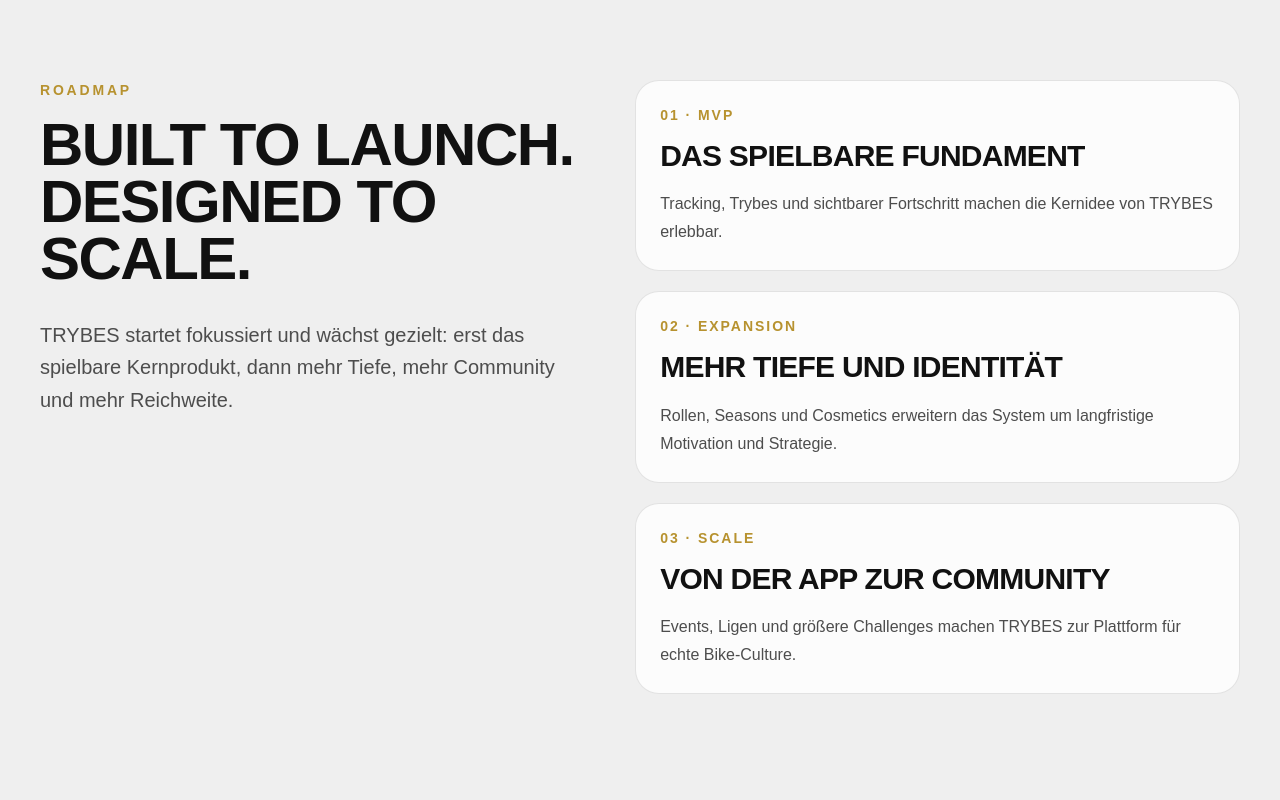
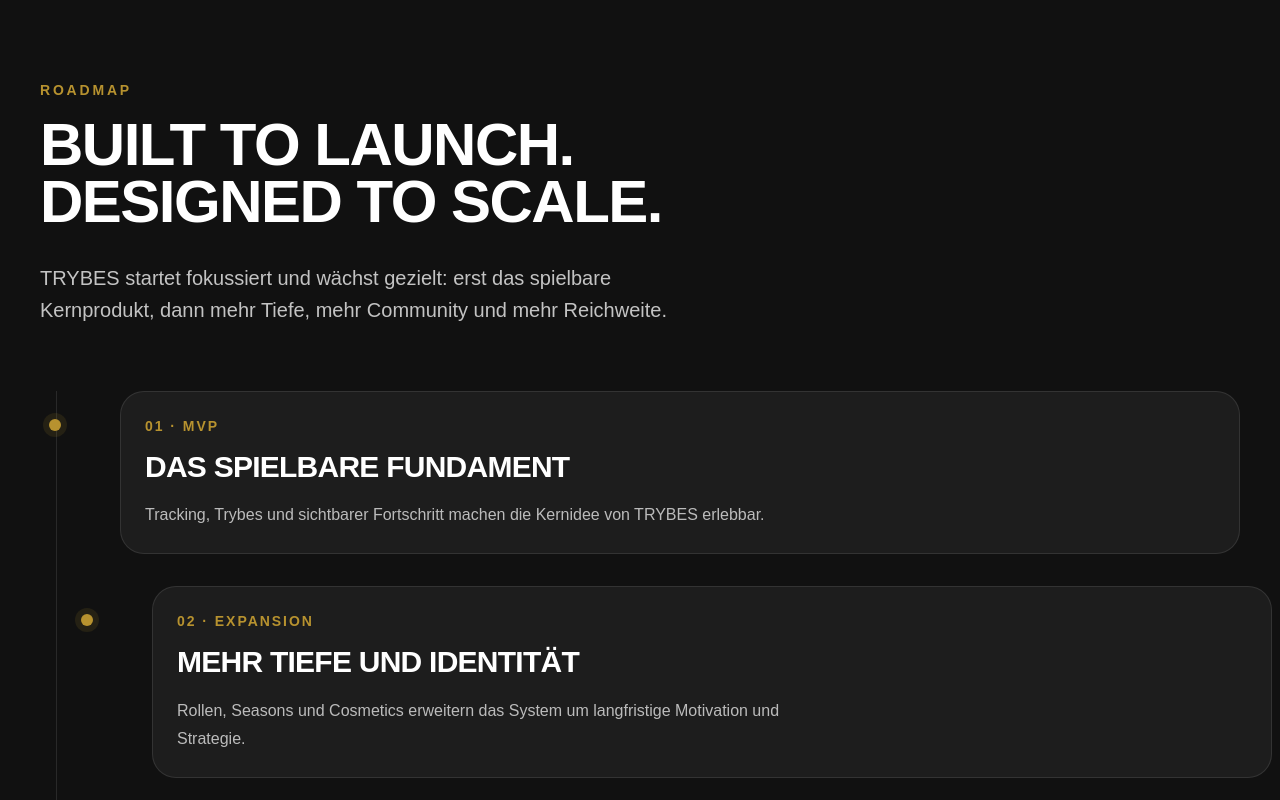
Before and after one commit to Lucas-MStein/trybes-app, a Next.js app: page / in a window 1280 px wide. Shown: the part 2400-3200 px from the top of the page. Built offline with nearby package versions, Linux system fonts and the light colour scheme.

Commit message:
adjusted roadmap

```diff
--- a/src/components/sections/roadmap.tsx
+++ b/src/components/sections/roadmap.tsx
@@ -20,8 +20,7 @@
     ];
 
     return (
-        <Section id="roadmap" tone="light">
-            <div className="grid gap-12 lg:grid-cols-[0.95fr_1.05fr] lg:items-start">
+        <Section id="roadmap" tone="dark">
             <div className="max-w-3xl">
                 <p className="mb-4 text-sm font-semibold uppercase tracking-[0.2em] text-[#b7922f]">
                     Roadmap
@@ -32,18 +31,31 @@
                     <span className="block">Designed to scale.</span>
                 </h2>
 
-                    <p className="mt-8 max-w-2xl text-lg leading-relaxed text-[#4d4d4d] sm:text-xl">
+                <p className="mt-8 max-w-2xl text-lg leading-relaxed text-white/75 sm:text-xl">
                     TRYBES startet fokussiert und wächst gezielt: erst das spielbare
                     Kernprodukt, dann mehr Tiefe, mehr Community und mehr Reichweite.
                 </p>
             </div>
 
-                <div className="grid gap-5">
-                    {phases.map((phase) => (
+            <div className="relative mt-16">
+                {/* Timeline line */}
+                <div className="absolute left-4 top-0 hidden h-full w-px bg-white/10 md:block" />
+
+                <div className="space-y-8">
+                    {phases.map((phase, index) => (
                         <div
                             key={phase.label}
-                            className="rounded-3xl border border-black/10 bg-white/80 p-6 transition duration-300 hover:-translate-y-1 hover:shadow-[0_18px_40px_rgba(0,0,0,0.08)]"
+                            className={`relative md:grid md:grid-cols-[56px_1fr] md:gap-6 ${
+                                index % 2 === 1 ? "lg:translate-x-8" : ""
+                            }`}
                         >
+                            {/* Timeline dot */}
+                            <div className="relative hidden md:flex">
+                                <div className="absolute left-[9px] top-7 h-3 w-3 rounded-full bg-[#b7922f] shadow-[0_0_0_6px_rgba(183,146,47,0.12)]" />
+                            </div>
+
+                            {/* Card */}
+                            <div className="rounded-3xl border border-white/10 bg-white/5 p-6 transition duration-300 hover:-translate-y-1 hover:border-[#b7922f]/40 hover:bg-white/10 hover:shadow-[0_18px_40px_rgba(0,0,0,0.18)]">
                                 <p className="text-sm font-semibold uppercase tracking-[0.14em] text-[#b7922f]">
                                     {phase.label}
                                 </p>
@@ -52,9 +64,10 @@
                                     {phase.title}
                                 </h3>
 
-                            <p className="mt-4 text-base leading-7 text-[#4d4d4d]">
+                                <p className="mt-4 max-w-2xl text-base leading-7 text-white/70">
                                     {phase.text}
                                 </p>
+                            </div>
                         </div>
                     ))}
                 </div>
```
Lines whose indentation alone changed are shown as unchanged.
